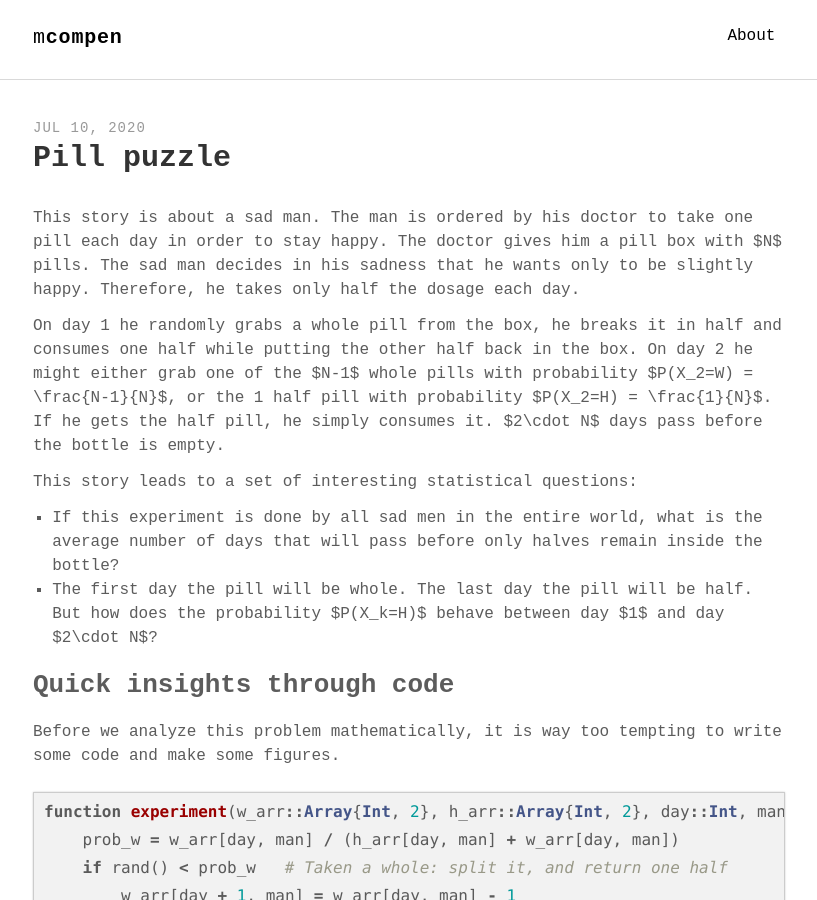
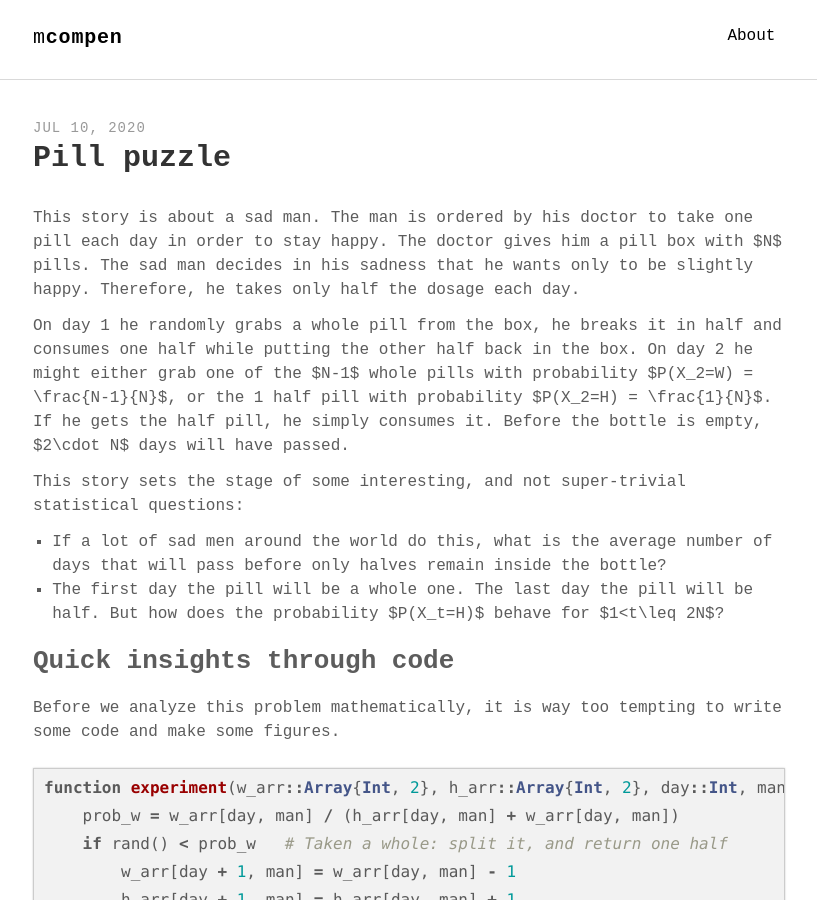
Before and after one commit to mcompen/mcompen.github.io, a Jekyll site: the page built from _posts/2020-07-10-pill-puzzle.md, in a window 1280 px wide and 900 px high. Shown: the whole window, without its empty margins (231-1048 px from the left). Built offline with Jekyll 4.4.1, drawn with Linux system fonts in a browser that asks for light colours; some web fonts are replaced.

Commit message:
formatting

```diff
--- a/_posts/2020-07-10-pill-puzzle.md
+++ b/_posts/2020-07-10-pill-puzzle.md
@@ -10,12 +10,12 @@ keywords: "pill box puzzle half whole statistics probability"
 
 This story is about a sad man. The man is ordered by his doctor to take one pill each day in order to stay happy. The doctor gives him a pill box with $N$ pills. The sad man decides in his sadness that he wants only to be slightly happy. Therefore, he takes only half the dosage each day.
 
-On day 1 he randomly grabs a whole pill from the box, he breaks it in half and consumes one half while putting the other half back in the box. On day 2 he might either grab one of the $N-1$ whole pills with probability $P(X_2=W) = \frac{N-1}{N}$, or the 1 half pill with probability $P(X_2=H) = \frac{1}{N}$. If he gets the half pill, he simply consumes it. $2\cdot N$ days pass before the bottle is empty.
+On day 1 he randomly grabs a whole pill from the box, he breaks it in half and consumes one half while putting the other half back in the box. On day 2 he might either grab one of the $N-1$ whole pills with probability $P(X_2=W) = \frac{N-1}{N}$, or the 1 half pill with probability $P(X_2=H) = \frac{1}{N}$. If he gets the half pill, he simply consumes it. Before the bottle is empty, $2\cdot N$ days will have passed.
 
-This story leads to a set of interesting statistical questions:
+This story sets the stage of some interesting, and not super-trivial statistical questions:
 
-1. If this experiment is done by all sad men in the entire world, what is the average number of days that will pass before only halves remain inside the bottle?
-2. The first day the pill will be whole. The last day the pill will be half. But how does the probability $P(X_k=H)$ behave between day $1$ and day $2\cdot N$?
+1.  If a lot of sad men around the world do this, what is the average number of days that will pass before only halves remain inside the bottle?
+2.  The first day the pill will be a whole one. The last day the pill will be half. But how does the probability $P(X_t=H)$ behave for $1<t\leq 2N$?
 
 ## Quick insights through code
 Before we analyze this problem mathematically, it is way too tempting to write some code and make some figures.
```
